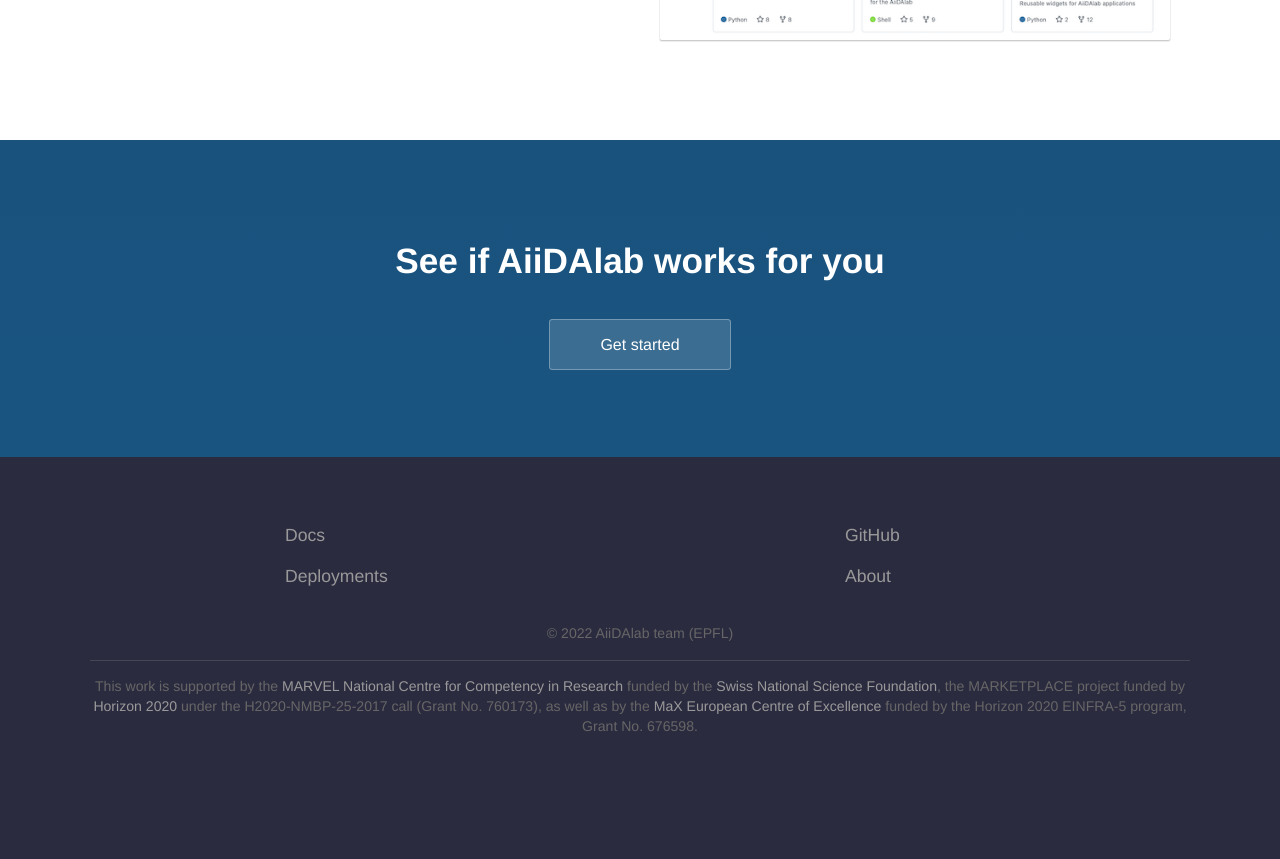
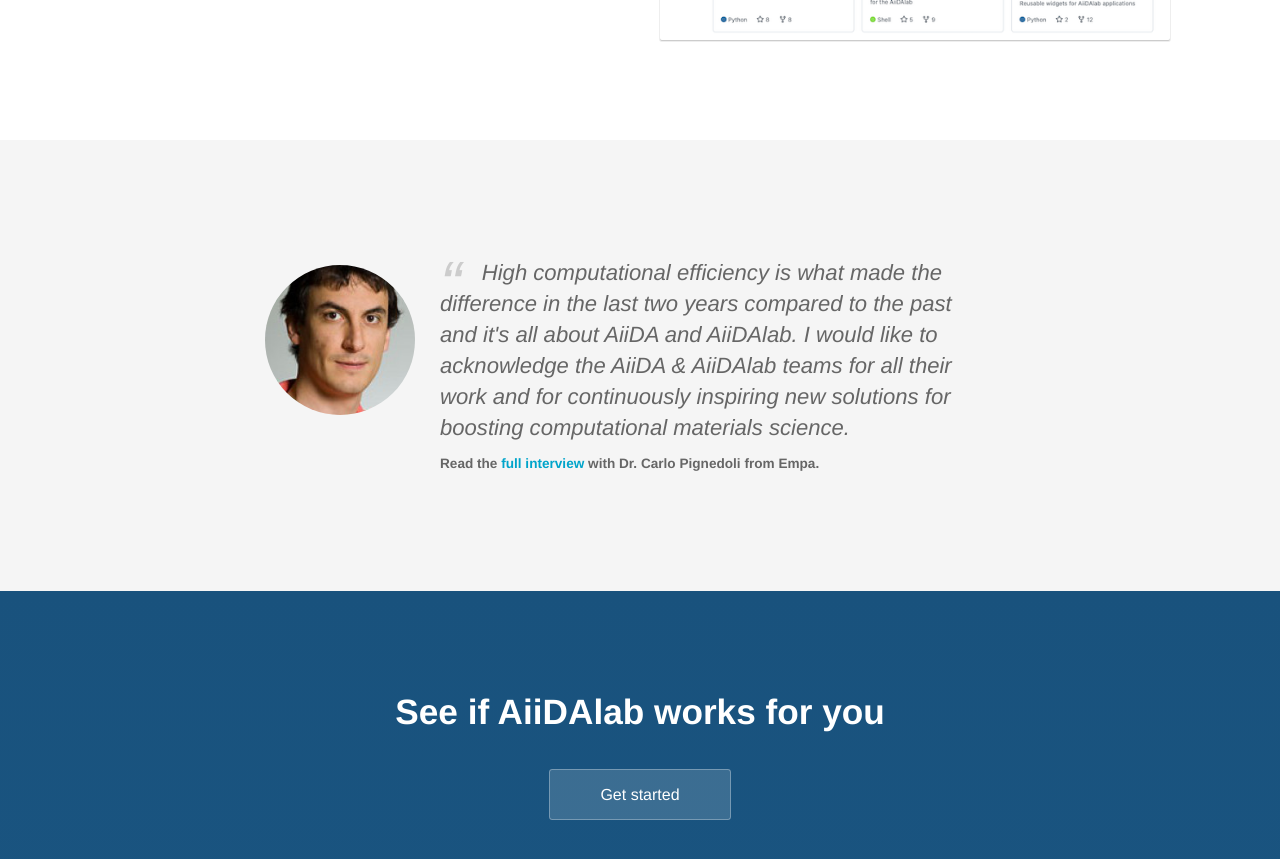
Before and after one commit to edan-bainglass/aiidalab-website, a Jekyll site: the page built from index.html, in a window 1280 px wide and 900 px high, scrolled down 2240 px. Shown: the top 859 px of the window. Built offline with Jekyll 4.4.1, drawn with Linux system fonts in a browser that asks for light colours; before the commit the page ends 3026 px from its top, so only the background shows below that.

Commit message:
Add testimonial.

```diff
--- a/index.html
+++ b/index.html
@@ -96,19 +96,39 @@
     </div>
   </section>
 
-  <!--
   <section class="testimonial">
     <div class="container flex">
       <div class="testimonial-block">
-				<div class="square-image"><img src="https://source.unsplash.com/6anudmpILw4/600x400" alt="Jim James" class="editable"></div>
+        <div class="square-image">
+          <img
+            src="{{ site.baseurl }}/images/CarloPignedoli-184x232.jpg"
+            alt="Dr. Carlo Pignedoli"
+            class="editable"
+          />
+        </div>
         <blockquote>
-					<p class="editable">Hydra has shaped the business we have today. We have a repeatable sales process and a strategy to scale our team. I recommend Hydra to any business looking to improve their sales.</p>
-					<p class="editable author">Jim James - CEO of Global Corp.</p>
+          <p>
+            High computational efficiency is what made the difference in the
+            last two years compared to the past and it's all about AiiDA and
+            AiiDAlab.
+          </p>
+          <p>
+            I would like to acknowledge the AiiDA &amp; AiiDAlab teams for all
+            their work and for continuously inspiring new solutions for boosting
+            computational materials science.
+          </p>
+          <p class="author">
+            Read the
+            <a href="https://nccr-marvel.ch/highlights/2020-04AiiDAtestimonial"
+              >full interview</a
+            >
+            with Dr. Carlo Pignedoli from Empa.
+          </p>
         </blockquote>
       </div>
     </div>
   </section>
--->
+
   <section class="bottom-cta">
     <h2 class="editable"><strong>See if AiiDAlab works for you</strong></h2>
     <div class="button alt"><a href="#">Get started</a></div>
```
Also changed, not shown: images/CarloPignedoli-184x232.jpg (added). Lines whose indentation alone changed are shown as unchanged.
